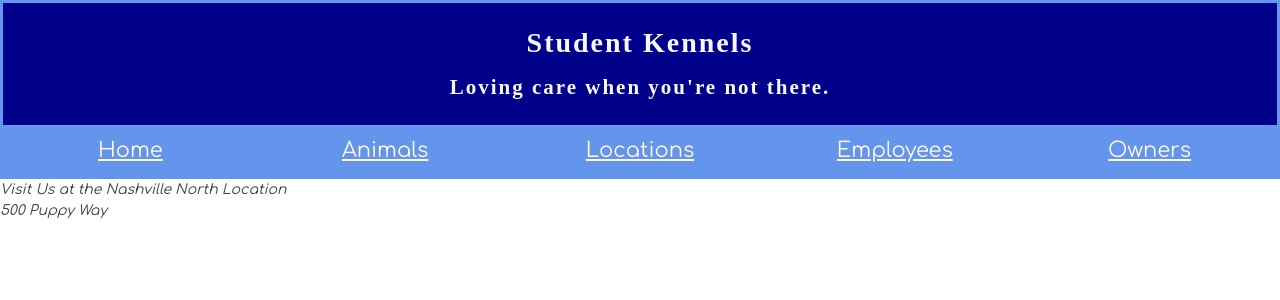
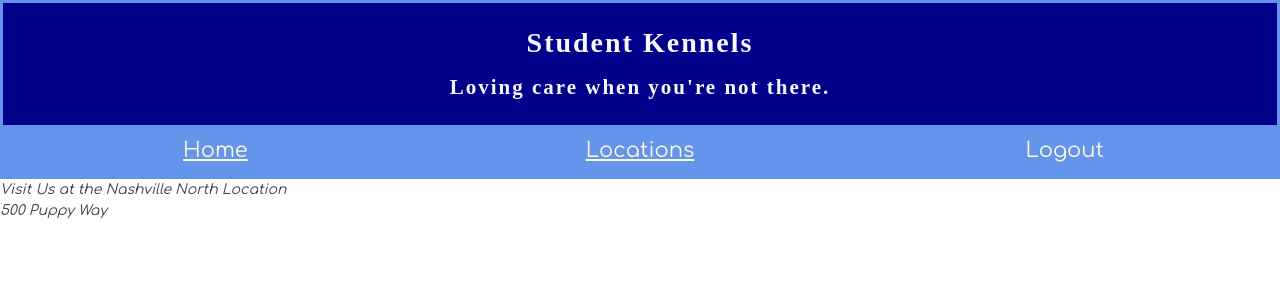
Before and after one commit to corri-golden/react-kennel, a React (Create React App) app: page / in a window 1280 px wide. Shown: the top 300 px of the page. Built offline with nearby package versions, Linux system fonts and the light colour scheme; a web font is replaced by a local one.

Commit message:
finished lifting state and logout

```diff
--- a/src/components/ApplicationViews.js
+++ b/src/components/ApplicationViews.js
@@ -6,7 +6,7 @@
 //only include these once they are built - previous practice exercise
 import LocationList from './location/LocationList'
 import EmployeeList from './employee/EmployeeList'
-// import OwnerList from './owner/OwnerList'
+import OwnerList from './owner/OwnerList'
 import AnimalDetail from './animal/AnimalDetail'
 import LocationDetail from './location/LocationDetail'
 import AnimalForm from './animal/AnimalForm'
@@ -19,7 +19,7 @@
 
   // Check if credentials are in local storage
   //returns true/false
-  isAuthenticated = () => localStorage.getItem("credentials") !== null    // checks to see if the user has logged in.
+  // isAuthenticated = () => localStorage.getItem("credentials") !== null    // checks to see if the user has logged in.
 
 
   render() {
@@ -30,7 +30,7 @@
         }} />
         {/* Make sure you add the `exact` attribute here */}
         <Route exact path="/animals" render={props => {
-          if (this.isAuthenticated()) {
+          if (this.props.user) {
             return <AnimalList {...props} />
           } else {
             return <Redirect to="/login" />
@@ -51,8 +51,7 @@
         <Route path="/animals/new" render={(props) => {
           return <AnimalForm {...props} />
         }} />
-        <Route
-          path="/animals/:animalId(\d+)/edit" render={props => {
+        <Route path="/animals/:animalId(\d+)/edit" render={props => {
             return <AnimalEditForm {...props} />
           }}
         />
@@ -66,7 +65,7 @@
   http://localhost:3000/animals/jack
 */}
         <Route exact path="/locations" render={(props) => {
-          if (this.isAuthenticated()) {
+          if (this.props.user) {
             return <LocationList {...props} />
           } else {
             return <Redirect to="login" />
@@ -84,23 +83,17 @@
           }}
         />
         <Route exact path="/employees" render={props => {
-          if (this.isAuthenticated()) {
             return <EmployeeList {...props} />
-          } else {
-            return <Redirect to="login" />
-          }
         }} />
         <Route path="/employees/:employeeId(\d+)/details" render={(props) => {
           return <EmployeeWithAnimals {...props} />
         }} />
         <Route path="/owners" render={(props) => {
-          if (this.isAuthenticated()) {
-            return <EmployeeList {...props} />
-          } else {
-            return <Redirect to="login" />
-          }
+            return <OwnerList {...props} />
         }} />
-        <Route path="/login" component={Login} />
+        <Route path="/login" render={(props) => {
+          return <Login setUser={this.props.setUser} {...props} />
+        }} />
       </React.Fragment>
     )
   }
--- a/src/components/Kennel.js
+++ b/src/components/Kennel.js
@@ -11,14 +11,60 @@
 
 
 class Kennel extends Component {            //javascript object that has a single property - method called render that returns JSX.  JSX allows us to write javascript that looks like HTML.
-                                            //consider each component as a factory function that returns an object.
+//                                             //consider each component as a factory function that returns an object.
+//   render() {
+//     return (
+//       <>
+//         <NavBar />
+//           <ApplicationViews />
+//         </>
+//     );
+//   }
+// }
+
+// class Kennel extends Component {
+  state = {
+    user: false
+  }
+
+  // Check if credentials are in local storage
+  //returns true/false
+  isAuthenticated = () => localStorage.getItem("credentials") !== null
+
+  setUser = (authObj) => {
+    /*
+      For now, just store the email and password that
+      the customer enters into local storage.
+    */
+    localStorage.setItem(
+      "credentials",
+      JSON.stringify(authObj)
+    )
+    this.setState({
+      user: this.isAuthenticated()
+    });
+  }
+
+  clearUser = () => {
+    localStorage.removeItem("credentials")
+
+    this.setState({user: this.isAuthenticated()})
+  }
+
+  componentDidMount() {
+    this.setState({
+      user: this.isAuthenticated()
+    })
+  }
+
   render() {
     return (
       <>
-        <NavBar />
-          <ApplicationViews />
-        </>
-    );
+        <NavBar user={this.state.user} clearUser={this.clearUser} />
+        <ApplicationViews user={this.state.user}
+          setUser={this.setUser} />
+      </>
+    )
   }
 }
 
--- a/src/components/auth/Login.js
+++ b/src/components/auth/Login.js
@@ -17,21 +17,16 @@
 
   handleLogin = (e) => {
     e.preventDefault()
+    this.props.setUser({
+      email:this.state.email,
+      password: this.state.password
+    })
+    this.props.history.push("/animals")
     /*
         For now, just store the email and password that
         the customer enters into local storage.
     */
-    localStorage.setItem(
-        "credentials",
-        JSON.stringify({
-            email: this.state.email,
-            password: this.state.password
-        })
-    )
-    this.props.history.push("/animals");   // This (each one) section is for when you want to login and go directly to that section
-    this.props.history.push("/locations");
-    this.props.history.push("/employees");
-    this.props.history.push("/owners");
+
 
 
   }
--- a/src/components/nav/NavBar.js
+++ b/src/components/nav/NavBar.js
@@ -1,8 +1,14 @@
 import React, { Component } from 'react';
-import { Link } from "react-router-dom"
+import { Link, withRouter} from "react-router-dom"
 import './NavBar.css'
 
 class NavBar extends Component {
+
+
+  handleLogout = () => {
+    this.props.clearUser();
+    this.props.history.push('/');
+}
 
   render(){
 
@@ -14,10 +20,11 @@
         <nav>
           <ul className="container">
             <li><Link className="nav-link" to="/">Home</Link></li>
-            <li><Link className="nav-link" to="/animals">Animals</Link></li>
+            {(this.props.user) ? <li><Link className="nav-link" to="/animals">Animals</Link></li> : null}
             <li><Link className="nav-link" to="/locations">Locations</Link></li>
-            <li><Link className="nav-link" to="/employees">Employees</Link></li>
-            <li><Link className="nav-link" to="/owners">Owners</Link></li>
+            {(this.props.user) ? <li><Link className="nav-link" to="/employees">Employees</Link></li> : null }
+            {(this.props.user) ? <li><Link className="nav-link" to="/owners">Owners</Link></li> : null}
+            <li><span className="nav-link" onClick={this.handleLogout}>Logout</span></li>
           </ul>
         </nav>
       </header>
@@ -25,4 +32,4 @@
   }
 }
 
-export default NavBar;
+export default withRouter (NavBar);
```
